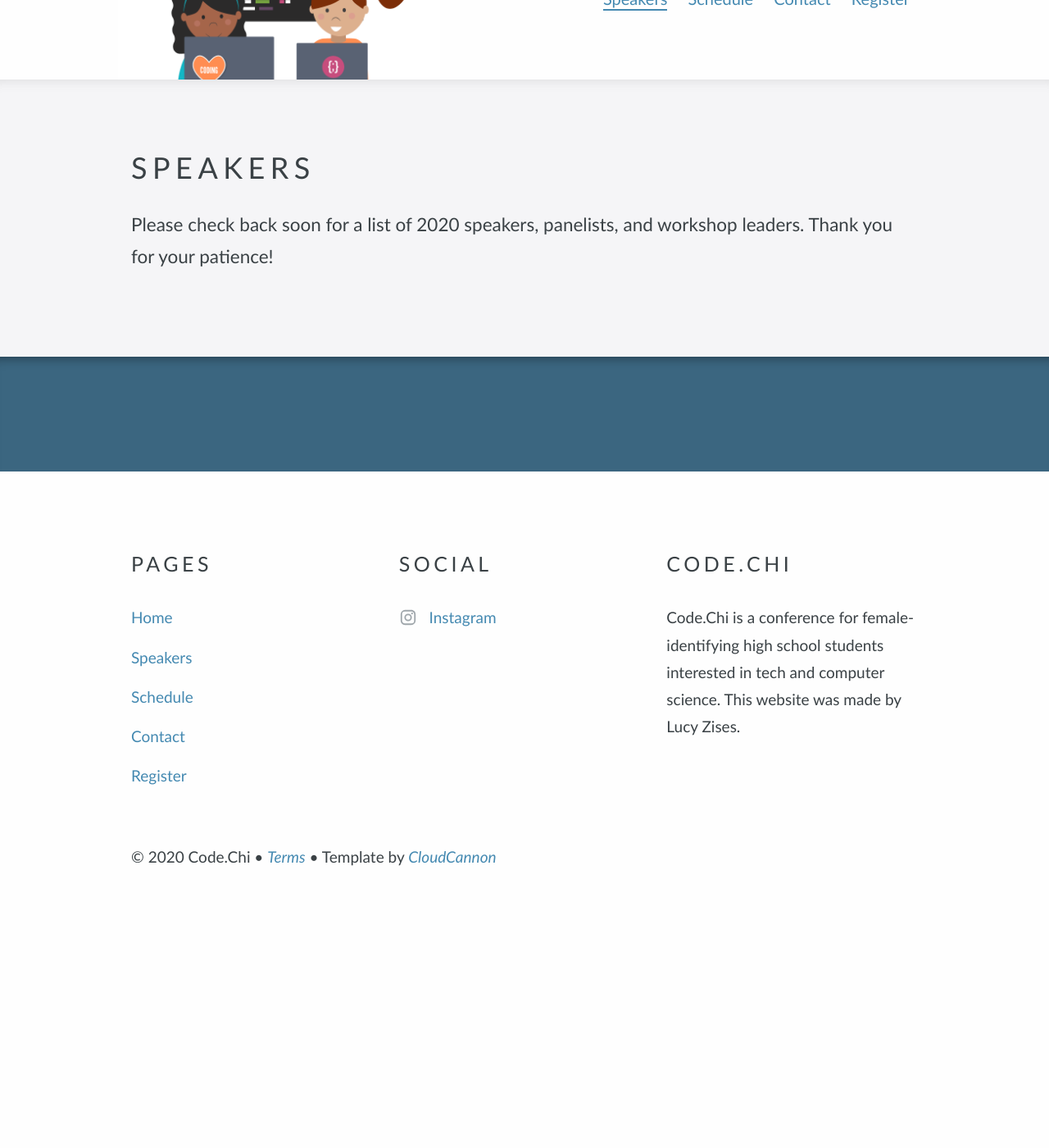
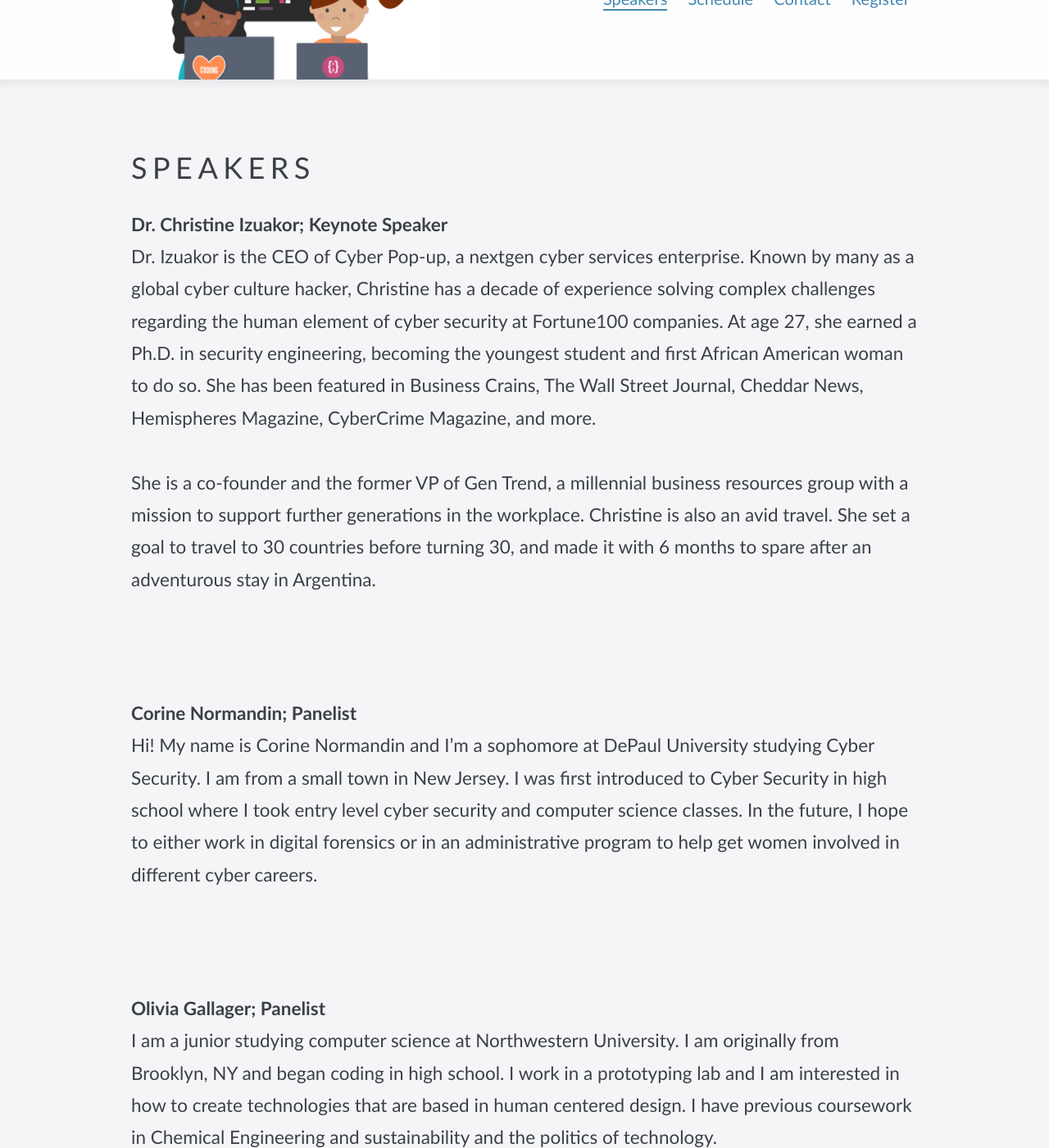
Before and after one commit to awissink/codechi, a Jekyll site: the page built from speakers.html, in a window 1280 px wide and 1400 px high, scrolled down 198 px. Shown: the whole window at 82% size. Built offline with Jekyll 4.4.1, drawn with Linux system fonts in a browser that asks for light colours; some web fonts are replaced; before the commit the page ends 1340 px from its top, so only the background shows below that; some of the changed text lies outside the part shown.

Commit message:
Speakers and Schedule updated

```diff
--- a/speakers.html
+++ b/speakers.html
@@ -9,7 +9,48 @@ navigation_order: 1
 
 <div class="editable">
 	<p>
-		Please check back soon for a list of 2020 speakers, panelists, and workshop leaders. Thank you for your patience!
+		<strong>Dr. Christine Izuakor; Keynote Speaker</strong> <br>
+		Dr. Izuakor is the CEO of Cyber Pop-up, a nextgen cyber services enterprise.
+		Known by many as a global cyber culture hacker, Christine has a decade of experience
+		solving complex challenges regarding the human element of cyber security at Fortune100
+		companies. At age 27, she earned a Ph.D. in security engineering, becoming the youngest
+		student and first African American woman to do so. She has been featured in Business Crains,
+		The Wall Street Journal, Cheddar News, Hemispheres Magazine, CyberCrime Magazine, and more.
+<br> <br>
+		She is a co-founder and the former VP of Gen Trend, a millennial business resources group with
+		a mission to support further generations in the workplace. Christine is also an avid travel.
+		She set a goal to travel to 30 countries before turning 30, and made it with 6 months to spare
+		after an adventurous stay in Argentina.
+	</p>
+<br>
+<br>
+	<p>
+		<strong>Corine Normandin; Panelist</strong> <br>
+		Hi! My name is Corine Normandin and I’m a sophomore at DePaul University studying Cyber Security.
+		I am from a small town in New Jersey. I was first introduced to Cyber Security in high school where
+		I took entry level cyber security and computer science classes. In the future, I hope to either work
+		in digital forensics or in an administrative program to help get women involved in different cyber careers.
+	</p>
+<br>
+<br>
+	<p>
+		<strong>Olivia Gallager; Panelist</strong> <br>
+		I am a junior studying computer science at Northwestern University. I am originally from Brooklyn, NY and
+began coding in high school. I work in a prototyping lab and I am interested in how to create technologies
+ that are based in human centered design. I have previous coursework in Chemical Engineering and sustainability
+and the politics of technology.
+	</p>
+	<br>
+	<br>
+	<p>
+		<strong>Norina Mae Balderas; Workshop Leader</strong> <br>
+		I am a junior at Illinois Institute of Technology where I am studying Electrical Engineering.
+		During my time in college, I have been the electrical lead for my IIT's NASA Robotic Mining
+		Competition (RMC) team, along with being a part of SAE (Society of Automotive Engineers). Last
+		summer I worked for IIT's Computer Discovery Camp, where we taught middle school and high school
+		girls the basic concepts of coding through Lego Mindstorms, and introduced database with the use
+		of SQL through DB Browser. In my free time, however, I love to play video games, watch Twitch streams,
+		and learn about future and current technology.
 	</p>
 
 </div>
```
Also changed, not shown: schedule.html (+9 -10 lines), 3 other files.
